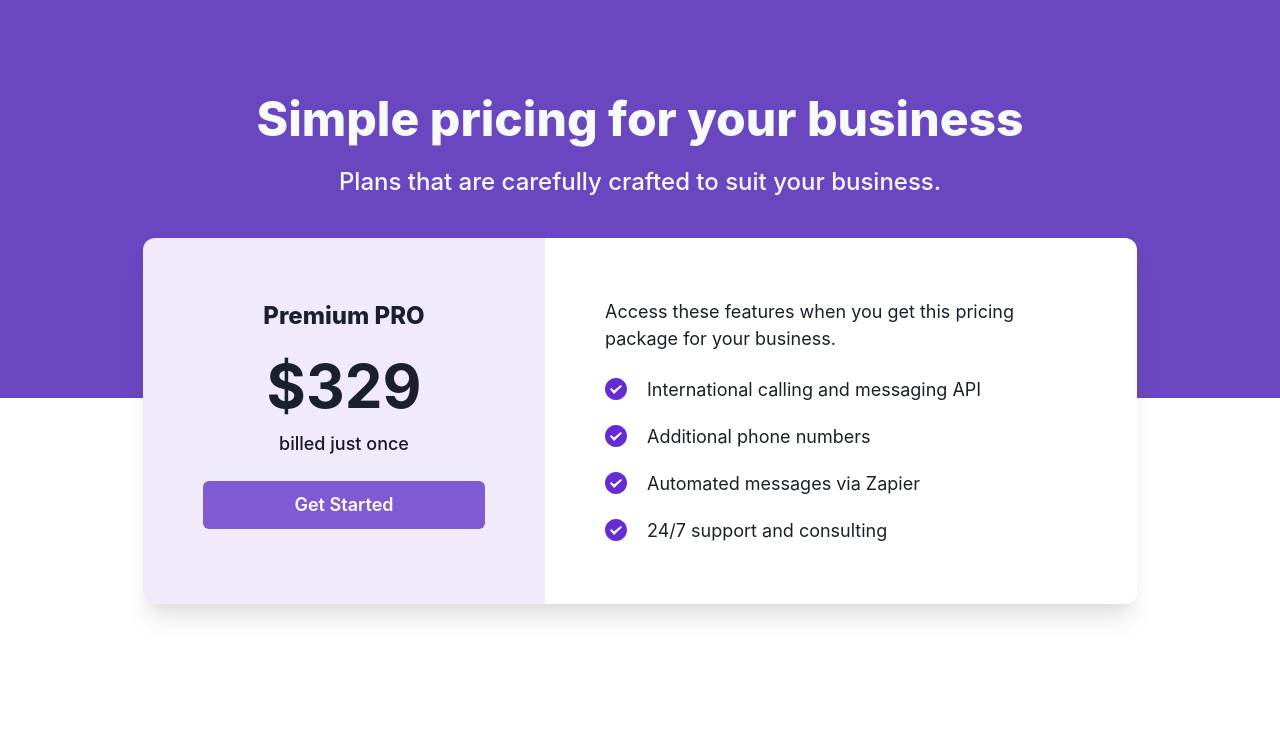
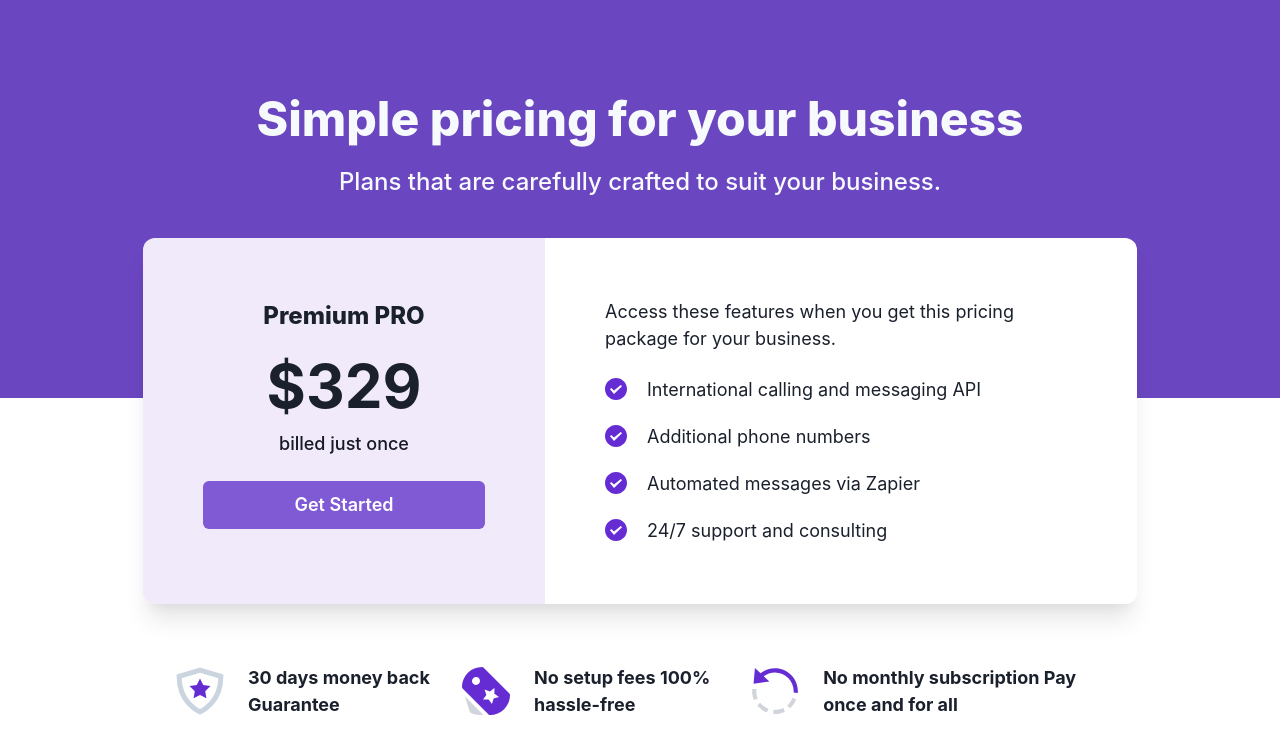
Before and after one commit to AlexanderWinkelmeier/chakra-ui-react, a React (Vite) app: page / in a window 1280 px wide. Shown: the top 754 px of the page. Built offline with nearby package versions, Linux system fonts and the light colour scheme.

Commit message:
App - Feature Section

```diff
--- a/src/App.tsx
+++ b/src/App.tsx
@@ -1,11 +1,13 @@
+import { Features } from './components/Features';
 import { Header } from './components/Header';
 import { Pricing } from './components/Pricing';
 
 function App() {
   return (
-    <div>
+    <div className="App">
       <Header />
       <Pricing />
+      <Features />
     </div>
   );
 }
--- /dev/null
+++ b/src/components/Features.tsx
@@ -0,0 +1,38 @@
+import { Box, HStack, Icon, StackProps, Text } from '@chakra-ui/react';
+import {
+  HassleFreeIcon,
+  MoneyBackGuaranteeIcon,
+  MonthlySubscriptionIcon,
+} from '../icons/Icons';
+
+interface FeatureProps extends StackProps {
+  icon: React.ElementType;
+}
+
+function Feature(props: FeatureProps) {
+  const { icon, children, ...rest } = props;
+  return (
+    <HStack {...rest} spacing="24px">
+      <Icon as={icon} boxSize="48px" />
+      <Text textAlign="left" fontSize="18px" fontWeight="700">
+        {children}
+      </Text>
+    </HStack>
+  );
+}
+
+export function Features() {
+  return (
+    <Box maxW="1024px" m="auto" pt="60px" pb="32px" as="section">
+      <HStack px="48px" spacing="20px">
+        <Feature icon={MoneyBackGuaranteeIcon}>
+          30 days money back Guarantee
+        </Feature>
+        <Feature icon={HassleFreeIcon}>No setup fees 100% hassle-free</Feature>
+        <Feature icon={MonthlySubscriptionIcon}>
+          No monthly subscription Pay once and for all
+        </Feature>
+      </HStack>
+    </Box>
+  );
+}
--- a/src/icons/icons.tsx
+++ b/src/icons/icons.tsx
@@ -1,8 +1,7 @@
-import React from 'react';
-
-export function CheckIcon() {
+export function CheckIcon(props: any) {
   return (
     <svg
+      {...props}
       width="22"
       height="22"
       viewBox="0 0 22 22"
@@ -18,3 +17,84 @@
     </svg>
   );
 }
+
+export function MoneyBackGuaranteeIcon(props: any) {
+  return (
+    <svg
+      {...props}
+      width="46"
+      height="46"
+      viewBox="0 0 46 46"
+      fill="none"
+      xmlns="http://www.w3.org/2000/svg"
+    >
+      <path
+        d="M23 11L26.09 17.262L33 18.266L28 23.14L29.18 30.022L23 26.772L16.82 30.022L18 23.14L13 18.266L19.91 17.262L23 11Z"
+        fill="#652CD3"
+      />
+      <path
+        d="M23 43C23 43 3 35 3 9L23 3L43 9C43 35 23 43 23 43Z"
+        stroke="#CBD5E0"
+        stroke-width="4.8"
+        stroke-miterlimit="10"
+        stroke-linecap="square"
+      />
+    </svg>
+  );
+}
+
+export function HassleFreeIcon(props: any) {
+  return (
+    <svg
+      {...props}
+      width="40"
+      height="40"
+      viewBox="0 0 40 40"
+      fill="none"
+      xmlns="http://www.w3.org/2000/svg"
+    >
+      <path
+        d="M2.37256 24.4434L6.37256 37.1384C6.43786 37.3473 6.54396 37.5412 6.68471 37.7088C6.82547 37.8765 6.99808 38.0145 7.19256 38.115C9.5607 39.3452 12.1906 39.9861 14.8592 39.9834C15.7926 39.9741 16.7236 39.8872 17.6426 39.7234L2.37256 24.4434Z"
+        fill="#D1D5DB"
+      />
+      <path
+        d="M39.5112 22.155L17.8445 0.488333C17.532 0.175751 17.1082 9.43957e-05 16.6662 0C12.2474 0.00485266 8.01098 1.76236 4.88642 4.88691C1.76187 8.01147 0.00436438 12.2479 -0.000488281 16.6667C-0.000393886 17.1087 0.175263 17.5325 0.487845 17.845L22.1545 39.5117C22.467 39.8242 22.8909 39.9999 23.3328 40C27.7516 39.9951 31.988 38.2376 35.1126 35.1131C38.2372 31.9885 39.9947 27.7521 39.9995 23.3333C39.9994 22.8913 39.8238 22.4675 39.5112 22.155ZM11.6662 15C11.0069 15 10.3624 14.8045 9.81428 14.4382C9.26611 14.072 8.83887 13.5514 8.58658 12.9423C8.33429 12.3332 8.26828 11.663 8.39689 11.0164C8.52551 10.3698 8.84298 9.77582 9.30916 9.30964C9.77533 8.84347 10.3693 8.526 11.0159 8.39738C11.6625 8.26876 12.3327 8.33478 12.9418 8.58707C13.5509 8.83936 14.0715 9.2666 14.4377 9.81477C14.804 10.3629 14.9995 11.0074 14.9995 11.6667C14.9995 12.5507 14.6483 13.3986 14.0232 14.0237C13.3981 14.6488 12.5502 15 11.6662 15ZM26.3328 26.3333L24.9345 30.8333L22.2128 26.985L17.4995 27.045L20.3195 23.2667L18.8062 18.805L23.2695 20.3183L27.0478 17.5L26.9878 22.2133L30.8328 24.935L26.3328 26.3333Z"
+        fill="#652CD3"
+      />
+    </svg>
+  );
+}
+
+export function MonthlySubscriptionIcon(props: any) {
+  return (
+    <svg
+      {...props}
+      width="40"
+      height="42"
+      viewBox="0 0 40 42"
+      fill="none"
+      xmlns="http://www.w3.org/2000/svg"
+    >
+      <path
+        d="M30.6314 33.7154L33.2841 36.2009C36.3532 32.9245 36.6587 32.4773 38.6114 28.4518L35.3405 26.8645C33.5532 30.5464 33.4314 30.7245 30.6314 33.7154Z"
+        fill="#D1D5DB"
+      />
+      <path
+        d="M18.5928 37.5174L18.6819 41.1519C23.4365 41.0356 24.1947 40.8901 28.6056 39.2828L27.3601 35.8665C23.3401 37.3301 22.9492 37.4101 18.5928 37.5174Z"
+        fill="#D1D5DB"
+      />
+      <path
+        d="M7.05381 31.2517L4.45563 33.7954C7.79563 37.2045 8.45381 37.6917 12.7393 39.8317L14.3665 36.579C10.4756 34.6372 10.1065 34.3717 7.05381 31.2517Z"
+        fill="#D1D5DB"
+      />
+      <path
+        d="M3.63545 19.2954H-0.000915527C-0.000915527 23.8827 0.0972662 24.5009 1.47181 28.8409L4.93727 27.7427C3.67908 23.77 3.63545 23.4791 3.63545 19.2954Z"
+        fill="#D1D5DB"
+      />
+      <path
+        d="M10.1273 8.08272C12.9582 5.93181 16.3836 4.74999 20 4.74999C29.0236 4.74999 36.3636 12.09 36.3636 21.1136C36.3636 21.49 36.3327 21.8573 36.3073 22.2264L39.9145 22.79C39.9618 22.2354 40 21.6791 40 21.1136C40 10.0864 31.0273 1.11363 20 1.11363C15.3727 1.11363 10.9873 2.6809 7.44181 5.55363L2.42363 0.848175L1.24908 14.6373L15.0745 12.7064L10.1273 8.08272Z"
+        fill="#652CD3"
+      />
+    </svg>
+  );
+}
```
